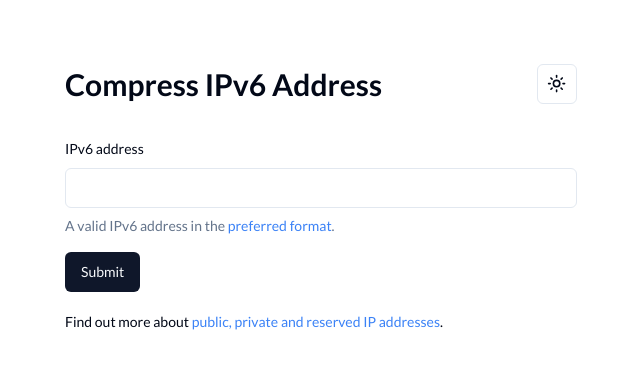
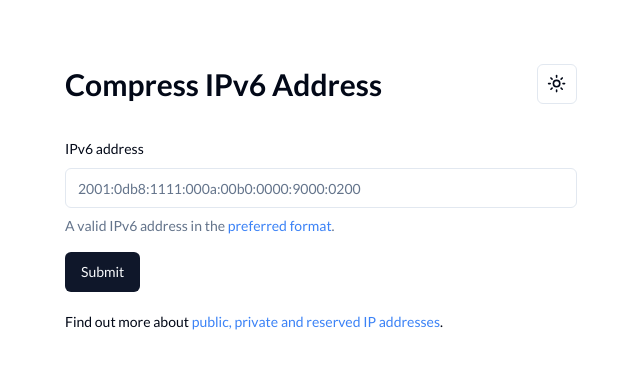
Before and after one commit to ayobami11/compress-ipv6-address, a Next.js app: page / in a window 1280 px wide. Shown: the top 368 px of the page, without its empty margins (319-959 px from the left). Built offline with nearby package versions, Linux system fonts and the light colour scheme.

Commit message:
Added input placeholder

```diff
--- a/src/components/address-form.tsx
+++ b/src/components/address-form.tsx
@@ -69,7 +69,11 @@ const AddressForm = () => {
                             <FormItem>
                                 <FormLabel className={cn(errors.address && "text-red-500")}>IPv6 address</FormLabel>
                                 <FormControl>
-                                    <Input className={cn(errors.address && "focus-visible:ring-red-500")} {...field} />
+                                    <Input
+                                        placeholder="2001:0db8:1111:000a:00b0:0000:9000:0200"
+                                        className={cn(errors.address && "focus-visible:ring-red-500")}
+                                        {...field}
+                                    />
                                 </FormControl>
                                 <FormDescription>
                                     A valid IPv6 address in the <a
```
